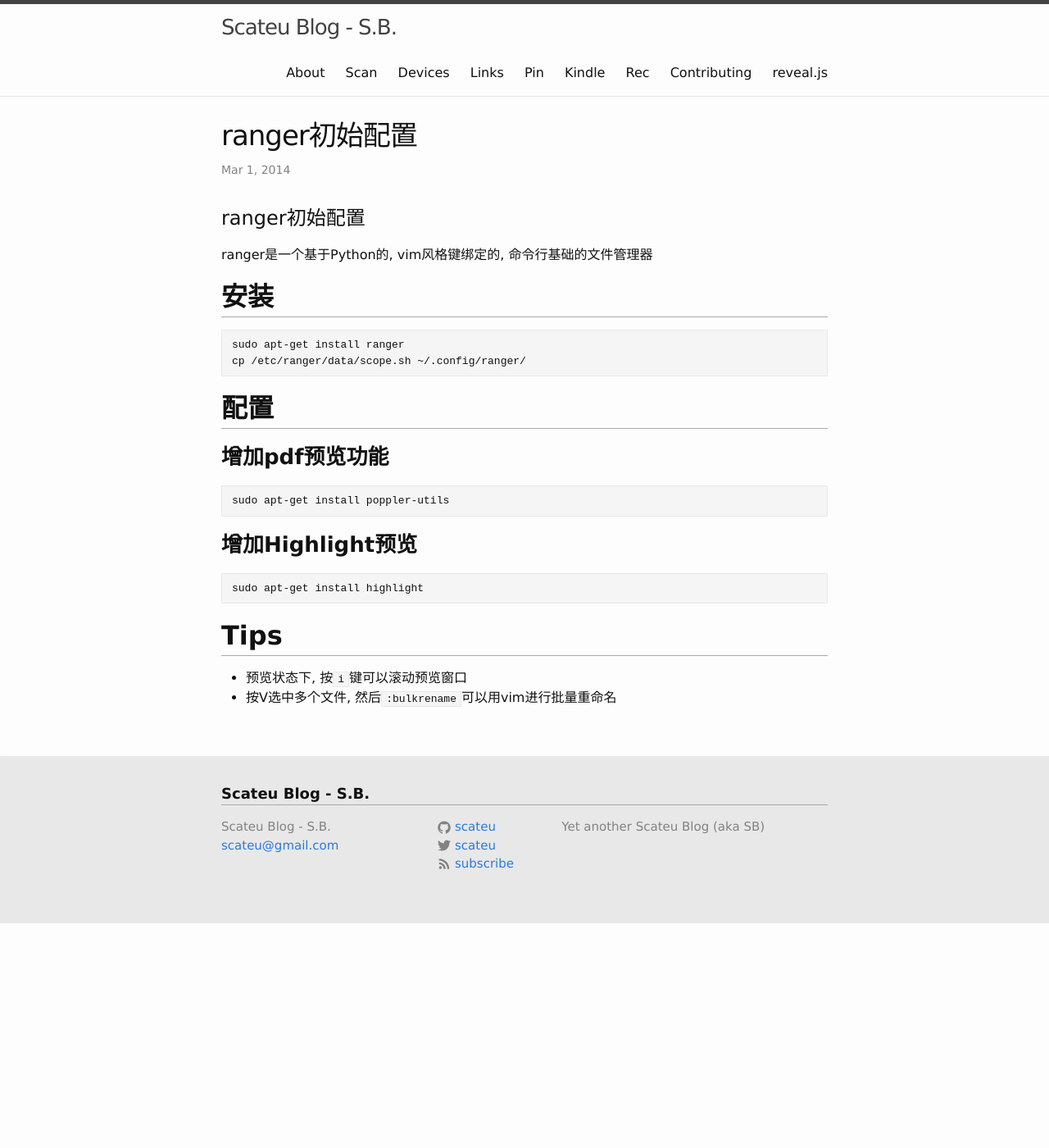
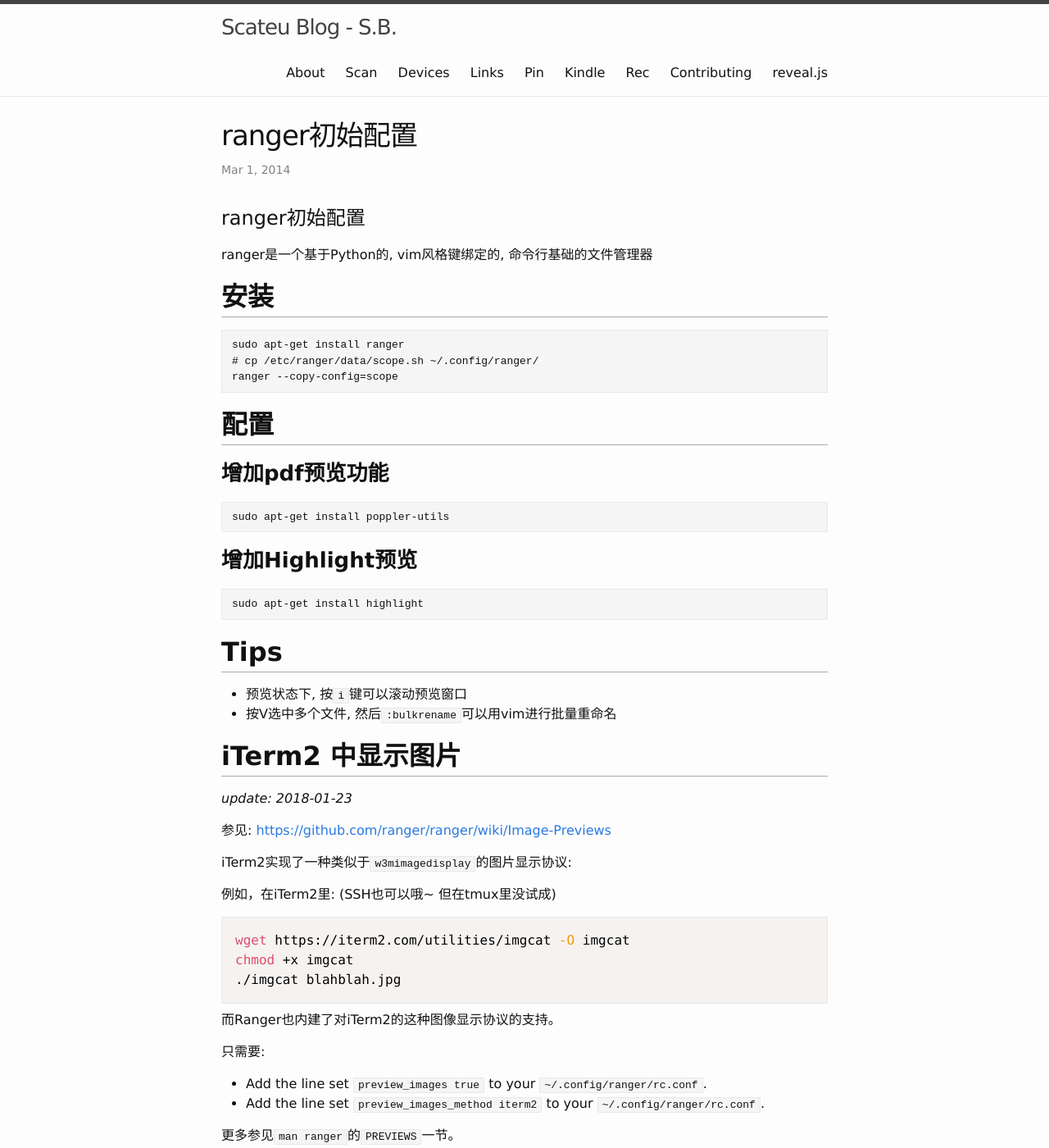
Before and after one commit to scateu/scateu.github.io, a Jekyll site: the page built from _posts/2014-03-01-ranger-init-configure.md, in a window 1280 px wide and 1400 px high. Shown: the whole window at 82% size. Built offline with Jekyll 4.4.1, drawn with Linux system fonts in a browser that asks for light colours; nearby versions of some CDN libraries; comment, search, counter and statistics services are not loaded.

Commit message:
Tue Jan 23 14:49:49 CST 2018

````diff
--- a/_posts/2014-03-01-ranger-init-configure.md
+++ b/_posts/2014-03-01-ranger-init-configure.md
@@ -10,10 +10,9 @@ ranger是一个基于Python的, vim风格键绑定的, 命令行基础的文件
 
 ## 安装
 
-
     sudo apt-get install ranger
-    cp /etc/ranger/data/scope.sh ~/.config/ranger/
-
+    # cp /etc/ranger/data/scope.sh ~/.config/ranger/
+    ranger --copy-config=scope
 
 ## 配置
 
@@ -33,3 +32,28 @@ ranger是一个基于Python的, vim风格键绑定的, 命令行基础的文件
 
   * 预览状态下, 按`i`键可以滚动预览窗口
   * 按V选中多个文件, 然后`:bulkrename`可以用vim进行批量重命名
+
+## iTerm2 中显示图片
+
+*update: 2018-01-23*
+
+参见: <https://github.com/ranger/ranger/wiki/Image-Previews>
+
+iTerm2实现了一种类似于`w3mimagedisplay`的图片显示协议:
+
+例如，在iTerm2里: (SSH也可以哦~ 但在tmux里没试成)
+
+```bash
+wget https://iterm2.com/utilities/imgcat -O imgcat
+chmod +x imgcat
+./imgcat blahblah.jpg
+```
+
+而Ranger也内建了对iTerm2的这种图像显示协议的支持。
+
+只需要:
+
+ - Add the line set `preview_images true` to your `~/.config/ranger/rc.conf`.
+ - Add the line set `preview_images_method iterm2` to your `~/.config/ranger/rc.conf`.
+
+更多参见`man ranger`的`PREVIEWS`一节。
````
